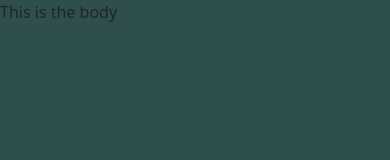
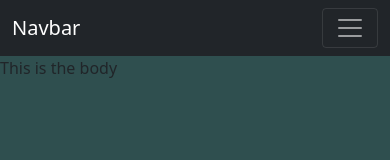
Before and after one commit to SedLoophole/Module3Assignment, a plain HTML site: page index.html in a window 390 px wide. Drawn offline with nearby package versions, Linux system fonts and the light colour scheme.

Commit message:
Update index.html

```diff
--- a/index.html
+++ b/index.html
@@ -9,7 +9,26 @@
     <link rel="stylesheet" href="/css/style.css">
     <title>Module2Assignment</title>
 </head>
+
+
 <body>
+    <header>
+        <nav class="navbar navbar-expand-lg navbar-dark bg-dark">
+            <div class="container-fluid">
+              <a class="navbar-brand" href="#">Navbar</a>
+              <button class="navbar-toggler" type="button" data-bs-toggle="collapse" data-bs-target="#navbarTogglerDemo02" aria-controls="navbarTogglerDemo02" aria-expanded="false" aria-label="Toggle navigation">
+                <span class="navbar-toggler-icon"></span>
+              </button>
+              <div class="collapse navbar-collapse" id="navbarTogglerDemo02">
+                <ul class="navbar-nav me-auto mb-2 mb-lg-0">
+
+                </ul>
+
+              </div>
+            </div>
+          </nav>
+    </header>
+
     <p>This is the body</p>
 </body>
 </html>
```
